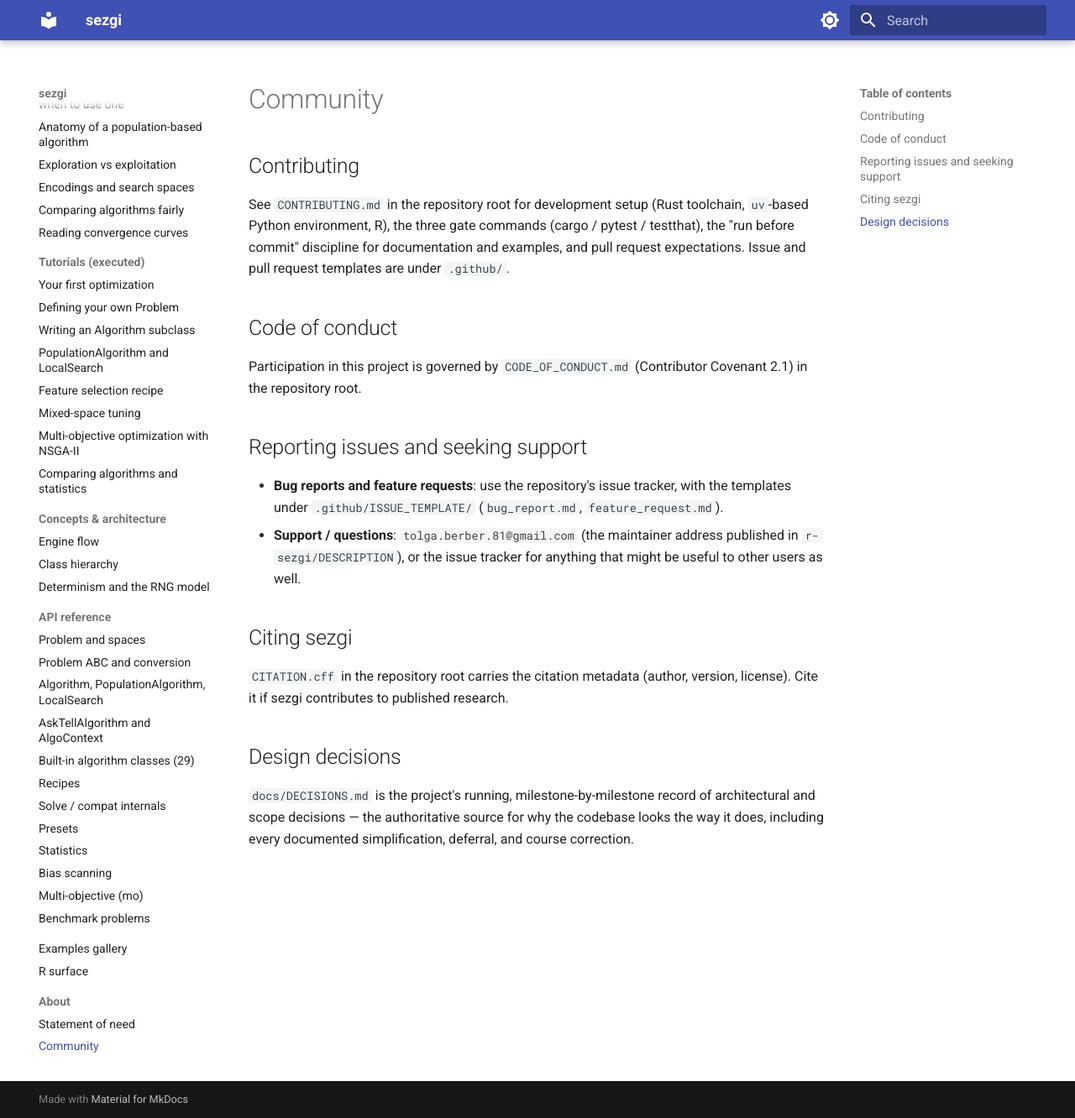
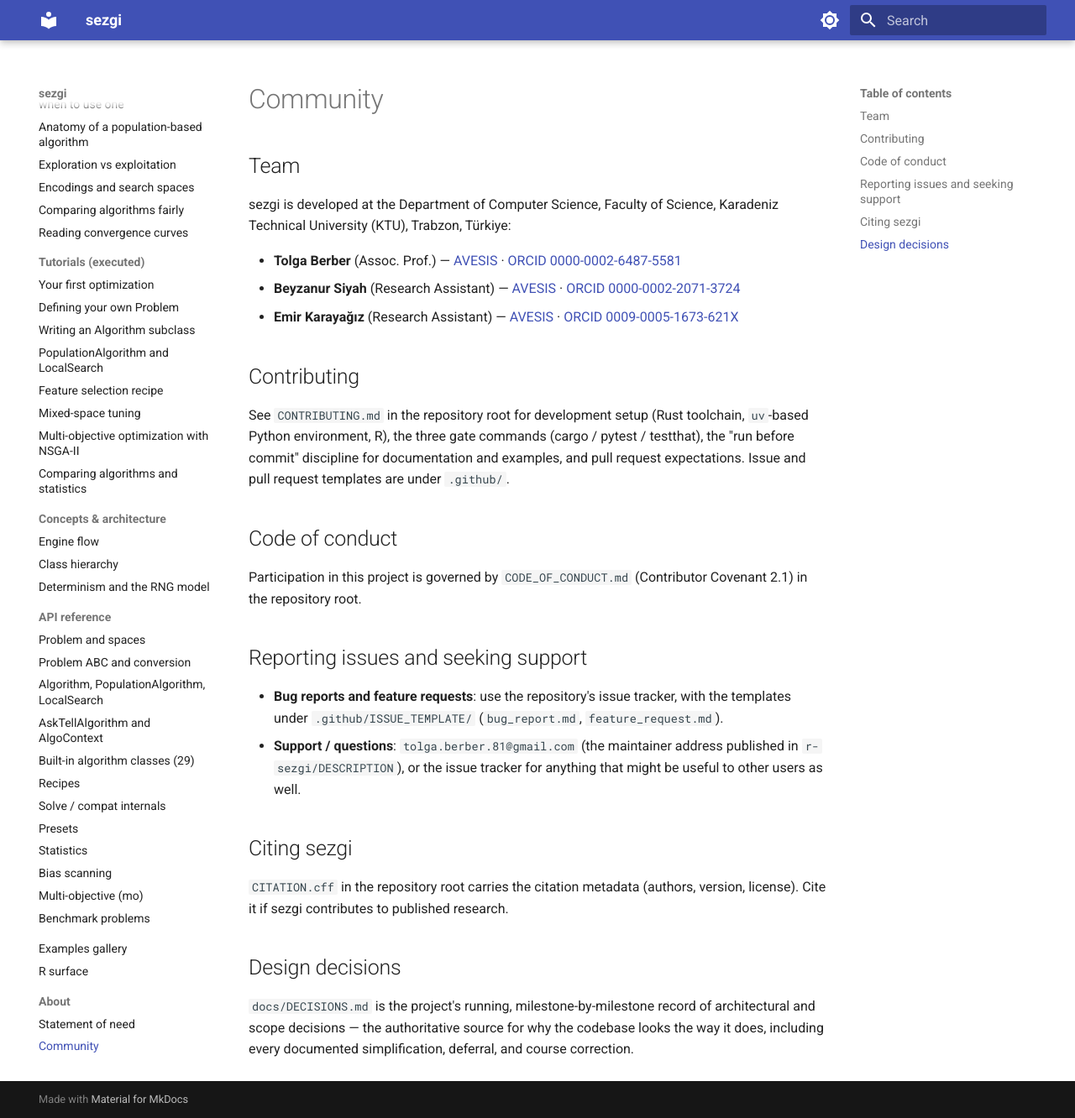
Before and after one commit to tdelphi1981/sezgi, an MkDocs documentation site: the page built from docs/site/about/community.md, in a window 1280 px wide and 1332 px high. Shown: the whole window at 84% size. Built offline with MkDocs 1.6.1 and Material for MkDocs 9.7.7, drawn with Linux system fonts in a browser that asks for light colours; plug-ins that fetch from the network failed and are left out.

Commit message:
docs: add project team with affiliations and ORCID ids

```diff
--- a/docs/site/about/community.md
+++ b/docs/site/about/community.md
@@ -1,4 +1,19 @@
 # Community
+
+## Team
+
+sezgi is developed at the Department of Computer Science, Faculty of
+Science, Karadeniz Technical University (KTU), Trabzon, Türkiye:
+
+- **Tolga Berber** (Assoc. Prof.) —
+  [AVESIS](https://avesis.ktu.edu.tr/tberber) ·
+  [ORCID 0000-0002-6487-5581](https://orcid.org/0000-0002-6487-5581)
+- **Beyzanur Siyah** (Research Assistant) —
+  [AVESIS](https://avesis.ktu.edu.tr/beyzanursiyah) ·
+  [ORCID 0000-0002-2071-3724](https://orcid.org/0000-0002-2071-3724)
+- **Emir Karayağız** (Research Assistant) —
+  [AVESIS](https://avesis.ktu.edu.tr/emirkarayagiz) ·
+  [ORCID 0009-0005-1673-621X](https://orcid.org/0009-0005-1673-621X)
 
 ## Contributing
 
@@ -25,7 +40,7 @@ Participation in this project is governed by `CODE_OF_CONDUCT.md`
 ## Citing sezgi
 
 `CITATION.cff` in the repository root carries the citation metadata
-(author, version, license). Cite it if sezgi contributes to published
+(authors, version, license). Cite it if sezgi contributes to published
 research.
 
 ## Design decisions
```
Also changed, not shown: CODE_OF_CONDUCT.md (+1 -2 lines), README.md (+18 -1 lines), 1 other file.
